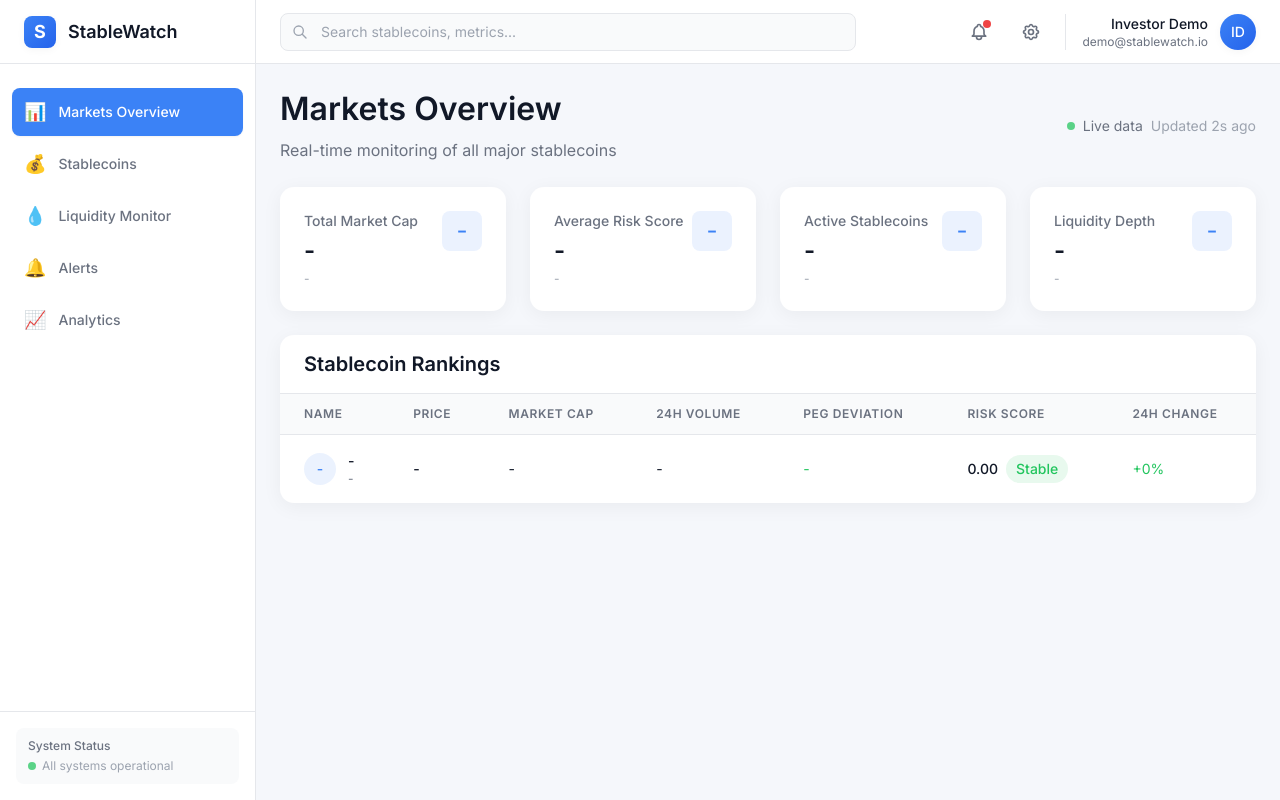
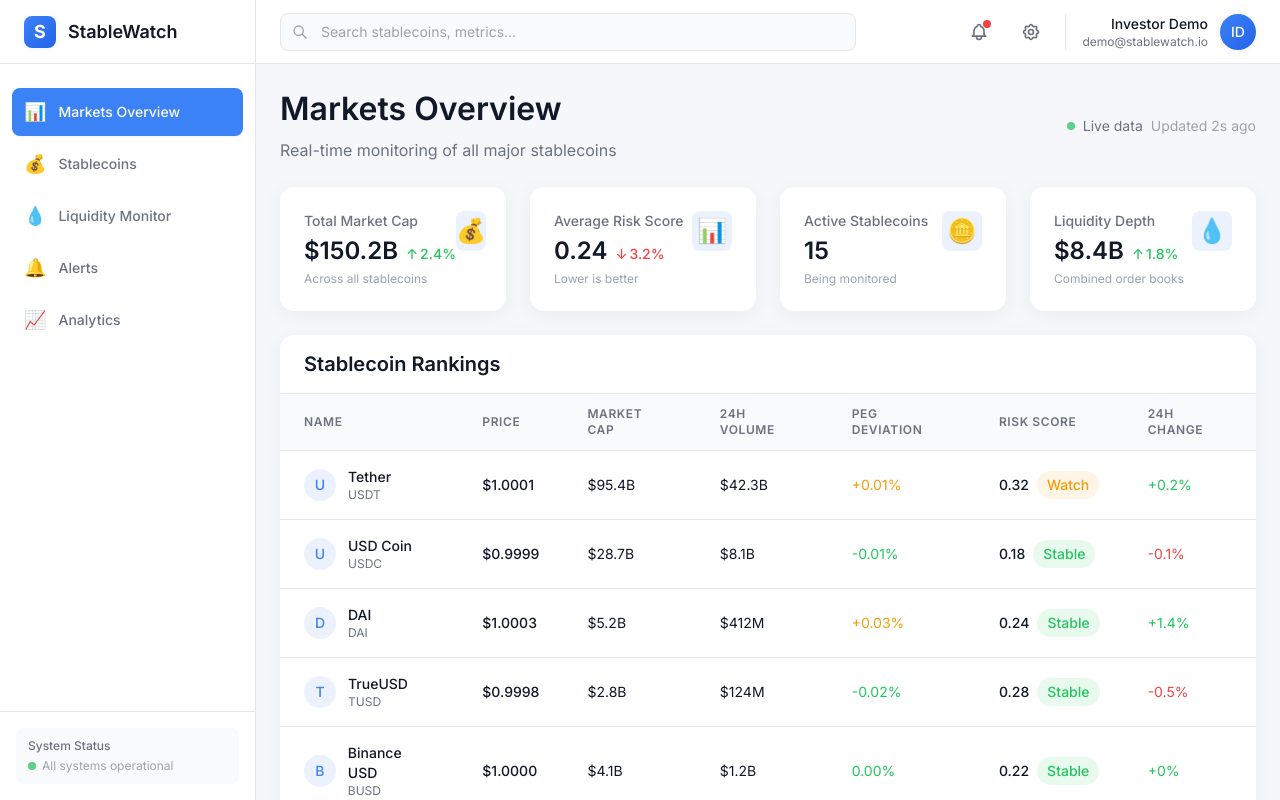
Before and after one commit to aryan192004/StableCoinMonitoringSystem, a Next.js app in the folder apps/frontend/: page /dashboard in a window 1280 px wide. Built offline with nearby package versions, Linux system fonts and the light colour scheme.

Commit message:
Page.tsx updated

```diff
--- a/apps/frontend/app/dashboard/page.tsx
+++ b/apps/frontend/app/dashboard/page.tsx
@@ -16,47 +16,87 @@
   const kpiData = [
     {
       title: 'Total Market Cap',
-      value: '-',
-      change: undefined,
-      trend: 'neutral' as const,
-      icon: '-',
-      subtitle: '-',
+      value: '$150.2B',
+      change: 2.4,
+      trend: 'up' as const,
+      icon: '💰',
+      subtitle: 'Across all stablecoins',
     },
     {
       title: 'Average Risk Score',
-      value: '-',
-      change: undefined,
-      trend: 'neutral' as const,
-      icon: '-',
-      subtitle: '-',
+      value: '0.24',
+      change: -3.2,
+      trend: 'down' as const,
+      icon: '📊',
+      subtitle: 'Lower is better',
     },
     {
       title: 'Active Stablecoins',
-      value: '-',
+      value: '15',
       trend: 'neutral' as const,
-      icon: '-',
-      subtitle: '-',
+      icon: '🪙',
+      subtitle: 'Being monitored',
     },
     {
       title: 'Liquidity Depth',
-      value: '-',
-      change: undefined,
-      trend: 'neutral' as const,
-      icon: '-',
-      subtitle: '-',
+      value: '$8.4B',
+      change: 1.8,
+      trend: 'up' as const,
+      icon: '💧',
+      subtitle: 'Combined order books',
     },
   ];
 
   const stablecoins = [
     {
-      name: '-',
-      symbol: '-',
-      price: '-',
-      marketCap: '-',
-      volume: '-',
-      pegDeviation: '-',
-      riskScore: 0,
-      change24h: 0,
+      name: 'Tether',
+      symbol: 'USDT',
+      price: '$1.0001',
+      marketCap: '$95.4B',
+      volume: '$42.3B',
+      pegDeviation: '+0.01%',
+      riskScore: 0.32,
+      change24h: 0.2,
+    },
+    {
+      name: 'USD Coin',
+      symbol: 'USDC',
+      price: '$0.9999',
+      marketCap: '$28.7B',
+      volume: '$8.1B',
+      pegDeviation: '-0.01%',
+      riskScore: 0.18,
+      change24h: -0.1,
+    },
+    {
+      name: 'DAI',
+      symbol: 'DAI',
+      price: '$1.0003',
+      marketCap: '$5.2B',
+      volume: '$412M',
+      pegDeviation: '+0.03%',
+      riskScore: 0.24,
+      change24h: 1.4,
+    },
+    {
+      name: 'TrueUSD',
+      symbol: 'TUSD',
+      price: '$0.9998',
+      marketCap: '$2.8B',
+      volume: '$124M',
+      pegDeviation: '-0.02%',
+      riskScore: 0.28,
+      change24h: -0.5,
+    },
+    {
+      name: 'Binance USD',
+      symbol: 'BUSD',
+      price: '$1.0000',
+      marketCap: '$4.1B',
+      volume: '$1.2B',
+      pegDeviation: '0.00%',
+      riskScore: 0.22,
+      change24h: 0.0,
     },
   ];
 
```
